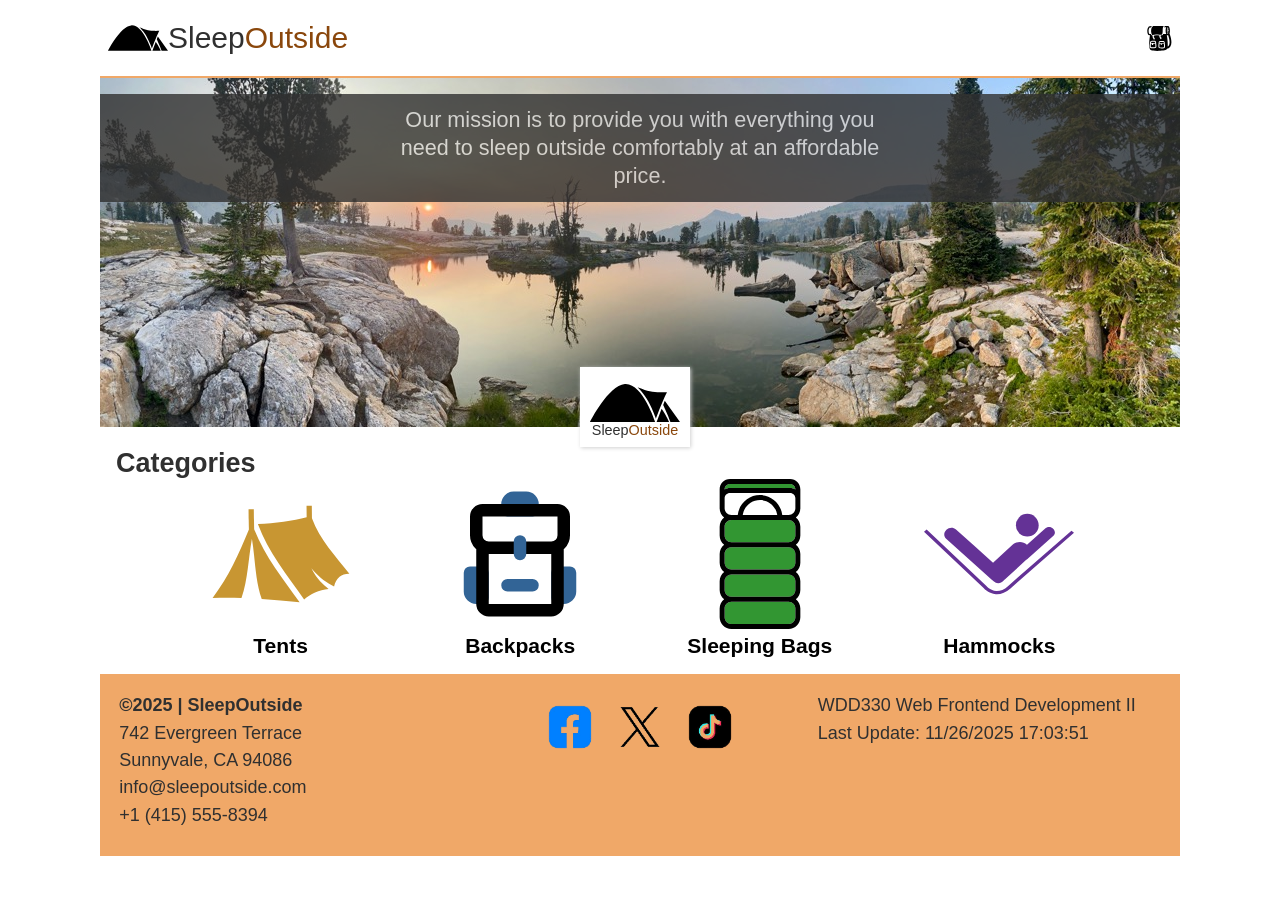
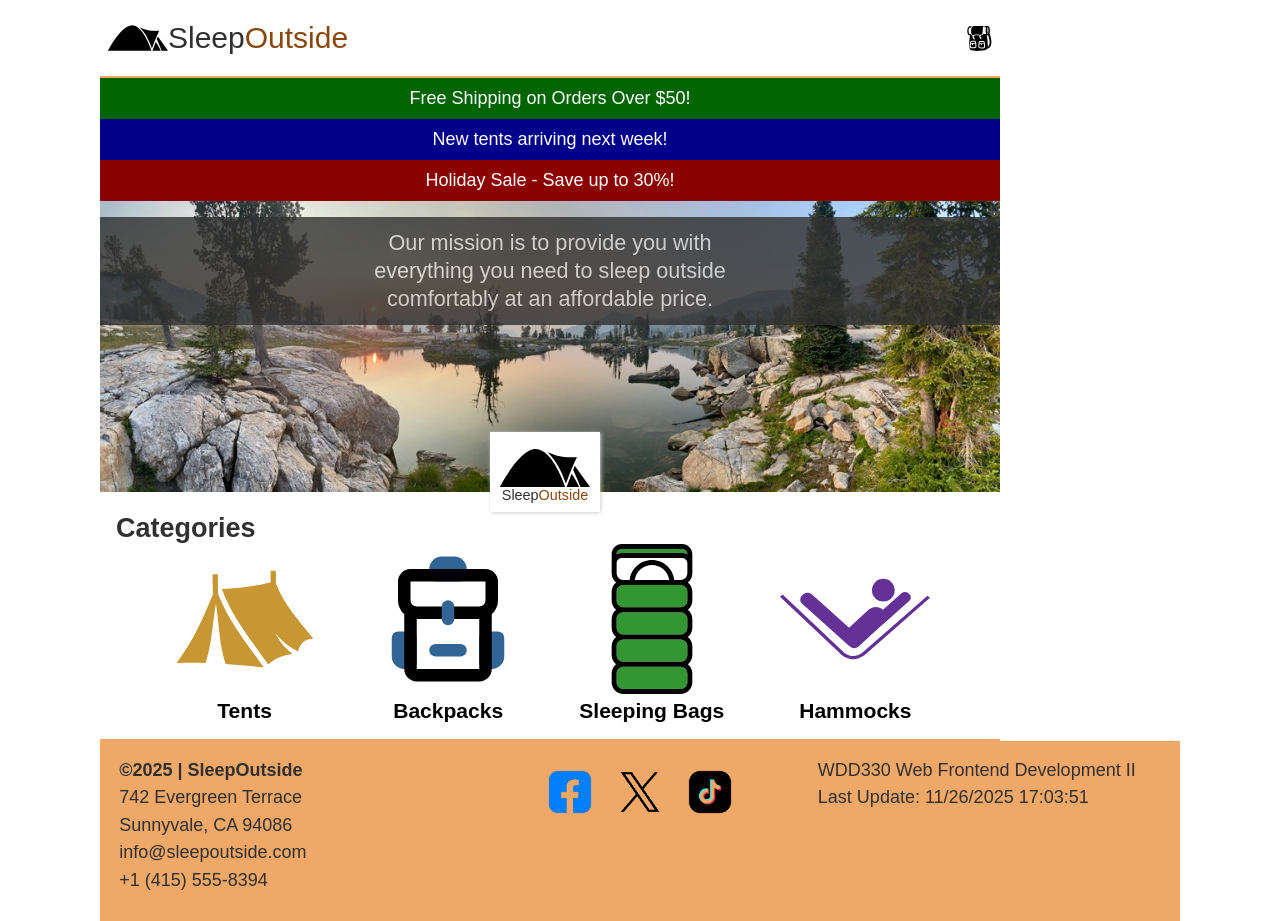
Before and after one commit to Gio-Padilla/WDD-330-Sleep-Outside-Team-05, a website built with Vite: page src/index.html in a window 1280 px wide. Before the commit the page ends 856 px from the top, so only its background shows below. Built offline with nearby package versions, Linux system fonts and the light colour scheme.

Commit message:
Add customizable Alert

```diff
--- a/src/css/style.css
+++ b/src/css/style.css
@@ -160,12 +160,33 @@ button {
   display: flex;
   flex-flow: row wrap;
   list-style-type: none;
-  justify-content: center;
+  justify-content: flex-start;
+  width: 100%;
 }
 
 .product-list a {
   text-decoration: none;
   color: var(--dark-grey);
+}
+
+.divider {
+width: 900px;
+}
+
+
+
+.remove-btn {
+  width: 120px;
+  display: flex;
+  justify-content: center;
+  margin-top: 1rem;
+  border-radius: 10px;
+}
+
+.continue-to-checkout {
+  border-radius: 10px;
+  margin-top: 1rem;
+  margin-bottom: 1rem;
 }
 
 /* Styles for product lists */
@@ -304,9 +325,7 @@ footer p {
   padding: 1rem;
 }
 
-.remove-btn {
-  margin-top: 1rem;
-}
+
 
 #center-toast {
   position: fixed;
--- /dev/null
+++ b/src/js/alert.js
@@ -0,0 +1,31 @@
+
+import alertsData from './alerts.json';
+
+export default class Alert {
+  constructor() {
+    this.alerts = alertsData;
+    this.mainElement = document.querySelector('main');
+
+    this.renderAlerts();
+  }
+
+  renderAlerts() {
+    if (this.alerts && this.alerts.length > 0) {
+      const alertListSection = document.createElement('section');
+      alertListSection.classList.add('alert-list');
+
+      this.alerts.forEach(alert => {
+        const alertParagraph = document.createElement('p');
+        alertParagraph.textContent = alert.message;
+        alertParagraph.style.backgroundColor = alert.background;
+        alertParagraph.style.color = alert.color;
+        alertParagraph.style.padding = '10px';
+        alertParagraph.style.textAlign = 'center';
+
+        alertListSection.appendChild(alertParagraph);
+      });
+
+      this.mainElement.prepend(alertListSection);
+    }
+  }
+}
--- /dev/null
+++ b/src/js/alerts.json
@@ -0,0 +1,5 @@
+[
+  { "message": "Free Shipping on Orders Over $50!", "background": "darkgreen", "color": "white" },
+  { "message": "New tents arriving next week!", "background": "darkblue", "color": "white" },
+  { "message": "Holiday Sale - Save up to 30%!", "background": "darkred", "color": "white" }
+]
--- a/src/js/main.js
+++ b/src/js/main.js
@@ -1,6 +1,11 @@
 import { loadHeaderFooter, dates } from "./utils.mjs";
+import Alert from "./alert.js";
 
-async function init() {
+document.addEventListener('DOMContentLoaded', () => {
+    new Alert();
+});
+
+export async function init() {
     await loadHeaderFooter();
     dates();
 }
```
Also changed, not shown: src/js/cart.js (+4 -3 lines).
